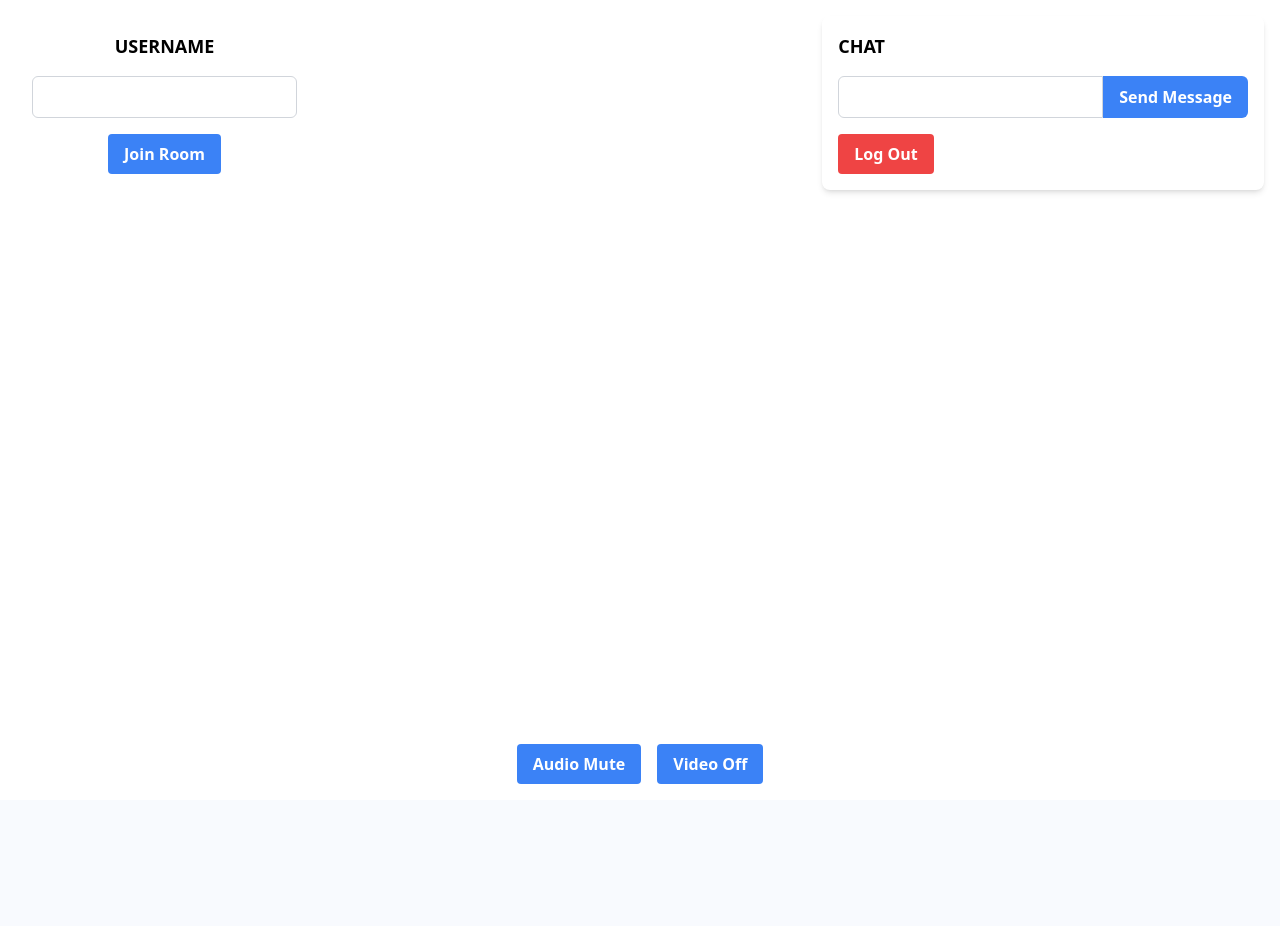
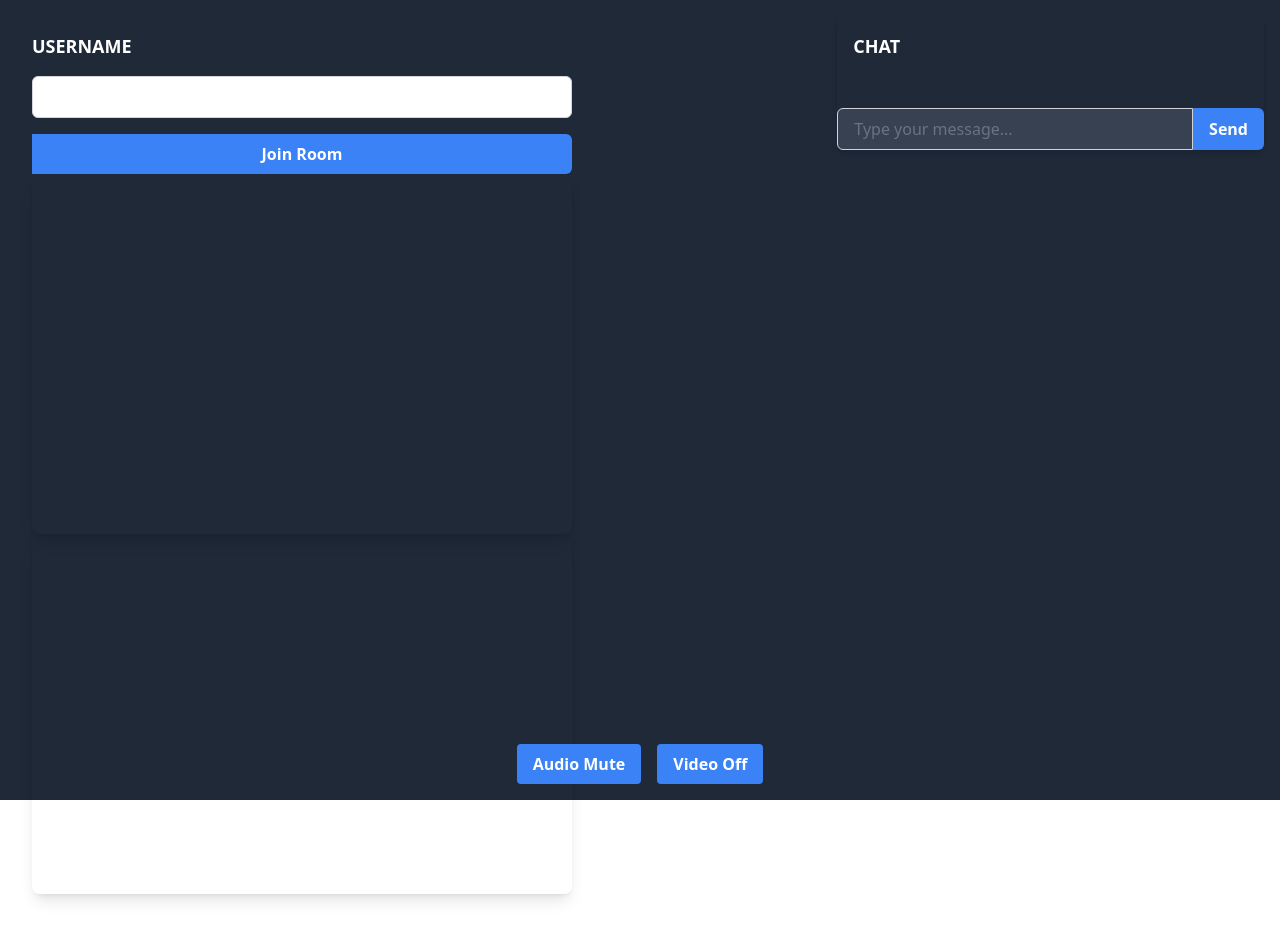
Before and after one commit to Vivekroy286/demochat, a Django app: page /meeting/ in a window 1280 px wide. Shown: the part 74-1000 px from the top of the page. Before the commit the page ends 858 px from the top, so only its background shows below. Run offline with Django 5.2, Linux system fonts and the light colour scheme; a user stored in the database is signed in; style sheets or scripts are compiled from the project's sources; some libraries are stand-ins or nearby versions.

Commit message:
making ui more atractive

```diff
--- a/vchat/base/templates/dashboard.html
+++ b/vchat/base/templates/dashboard.html
@@ -38,7 +38,7 @@
 
 
         </header>
-        <div class="flex h-screen bg-gradient-to-br from-stone-800 to-blue-900 justify-center  ">
+        <div class="flex h-screen bg-gradient-to-br  from-stone-800 to-blue-900 justify-center  ">
             <div class="max-w-md w-full space-y-8">
 
                 <div class="mt-48 text-center text-3xl font-semibold text-gray-900">
--- a/vchat/base/templates/video.html
+++ b/vchat/base/templates/video.html
@@ -39,34 +39,41 @@
 <body>
 
 
-    <div class="relative h-screen">
+    <div class="relative h-screen bg-gray-800 flex flex-col">
+
         <!-- Video Container -->
-        <div id="video-container" class="grid grid-cols-auto-fill gap-4">
+        <div id="video-container" class="flex-grow flex justify-items-stretch place-items-stretch">
+
+            <div class="grid grid-cols-2 gap-4">
+                <!-- Username Container -->
+                <div id="username-container" class="absolute top-0 left-0   bg-transparent p-8">
+                    <div class="flex flex-col ">
+                        <h3 class="text-2xl font-semibold mb-4 text-lg text-white" id="label_username">USERNAME</h3>
+                        <input id="username" class="border border-gray-300 rounded-md px-4 py-2 focus:outline-none focus:border-blue-500 bg-white text-white mb-4">
+                        <button id="btn-join" class="bg-blue-500 hover:bg-blue-600 text-white font-bold py-2 px-4 rounded-r-md">Join Room</button>
+                    </div>
+                    <div class="relative overflow-hidden rounded-lg shadow-lg" style="width: 540px; height: 360px;">
                         <video id="local-video" class="w-full h-full object-cover" autoplay playsinline></video>
-            <video id="remote-video" class="w-full h-full object-cover absolute" autoplay playsinline></video>
+                    </div>
+                    <div class="relative overflow-hidden rounded-lg shadow-lg" style="width: 540px; height: 360px;">
+                        <video id="remote-video" class="w-full h-full object-cover" autoplay playsinline></video>
+                    </div>
+                    <!-- Add more video elements as needed -->
+                </div>
             </div>
 
-        <!-- Username Container -->
-        <div id="username-container" class="absolute top-0 left-0 bg-transparent p-8">
-            <div class="flex flex-col items-center">
-                <h3 class="text-2xl font-bold mb-4 text-lg" id="label_username">USERNAME</h3>
-                <input id="username" class="border border-gray-300 rounded-md px-4 py-2 focus:outline-none focus:border-blue-500 bg-white text-black mb-4">
-                <button id="btn-join" class="bg-blue-500 hover:bg-blue-600 text-white font-bold py-2 px-4 rounded">Join Room</button>
-            </div>
-        </div>
+
+
             <!-- Chat Container -->
-        <div id="chat" class="absolute top-0 right-0 m-4 z-10">
-            <div class="bg-transparent p-4 rounded-lg shadow-md">
-                <h3 class="text-lg font-semibold mb-4">CHAT</h3>
-                <div id="messages" class="mb-4">
+            <div id="chat" class="w-1/3 absolute top-0 right-0 m-4 z-10 bg-gray-800 bg-transparent rounded-lg shadow-md">
+                <h3 class="text-lg font-semibold text-white p-4">CHAT</h3>
+                <div id="messages" class="p-4">
                     <ul id="message-list"></ul>
                 </div>
 
-                <div class="flex mb-4">
-                    <input id="msg" type="text" class="flex-1 border border-gray-300 rounded-l-md px-4 py-2 focus:outline-none focus:border-blue-500">
-                    <button id="btn-send-msg" class="bg-blue-500 hover:bg-blue-600 text-white font-bold py-2 px-4 rounded-r-md">Send Message</button>
-                </div>
-                <button id="btn-log-out" class="bg-red-500 hover:bg-red-600 text-white font-bold py-2 px-4 rounded">Log Out</button>
+                <div class="flex">
+                    <input id="msg" type="text" class="flex-1 border border-gray-300 rounded-l-md px-4 py-2 focus:outline-none focus:border-blue-500 bg-gray-700 text-white" placeholder="Type your message...">
+                    <button id="btn-send-msg" class="bg-blue-500 hover:bg-blue-600 text-white font-bold py-2 px-4 rounded-r-md">Send</button>
                 </div>
             </div>
 
@@ -76,6 +83,14 @@
                 <button id="btn-toggle-video" class="bg-blue-500 hover:bg-blue-600 text-white font-bold py-2 px-4 rounded ml-2">Video Off</button>
             </div>
         </div>
+    </div>
+
+
+
+
+
+
+
 
 
 
```
Also changed, not shown: vchat/base/templates/login.html (+6 -20 lines). Lines whose indentation alone changed are shown as unchanged.
